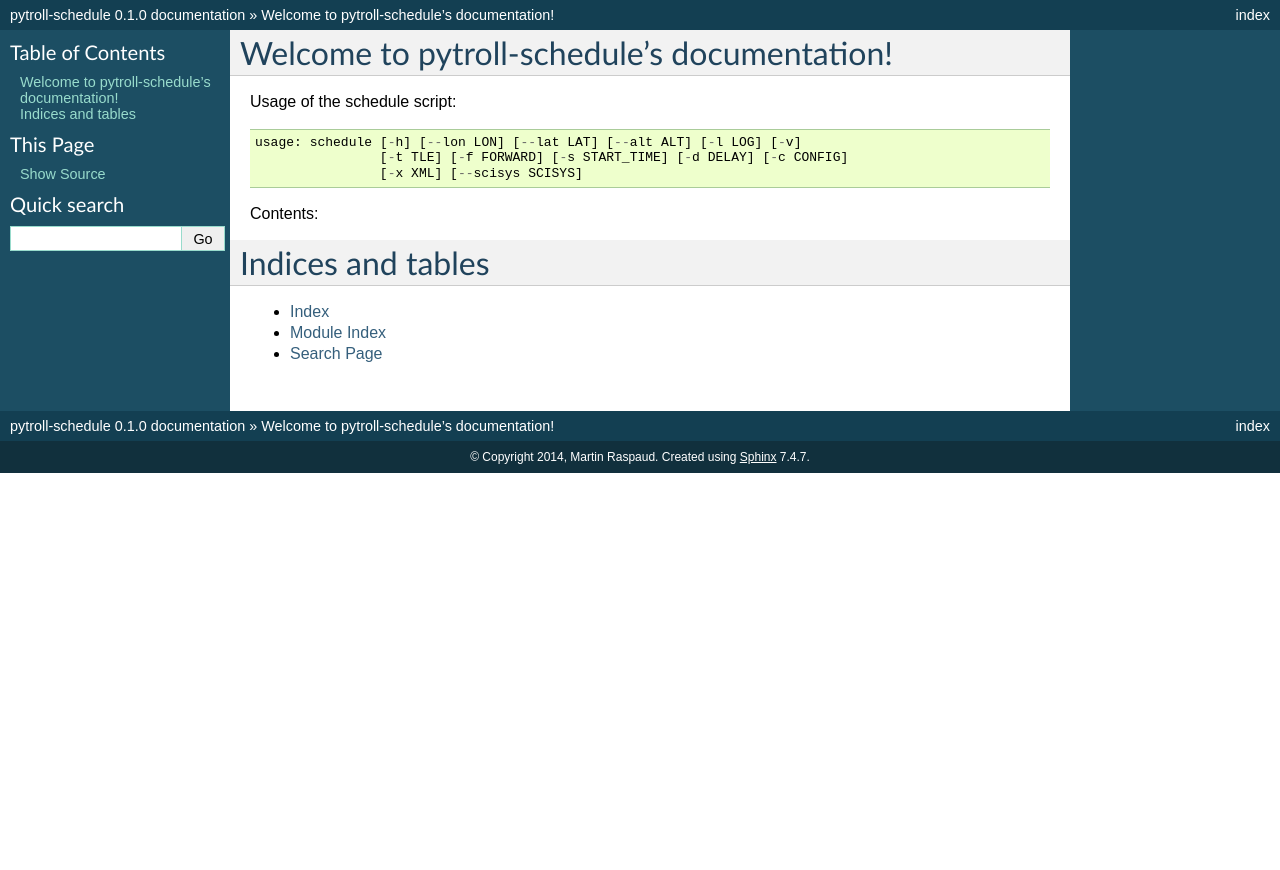
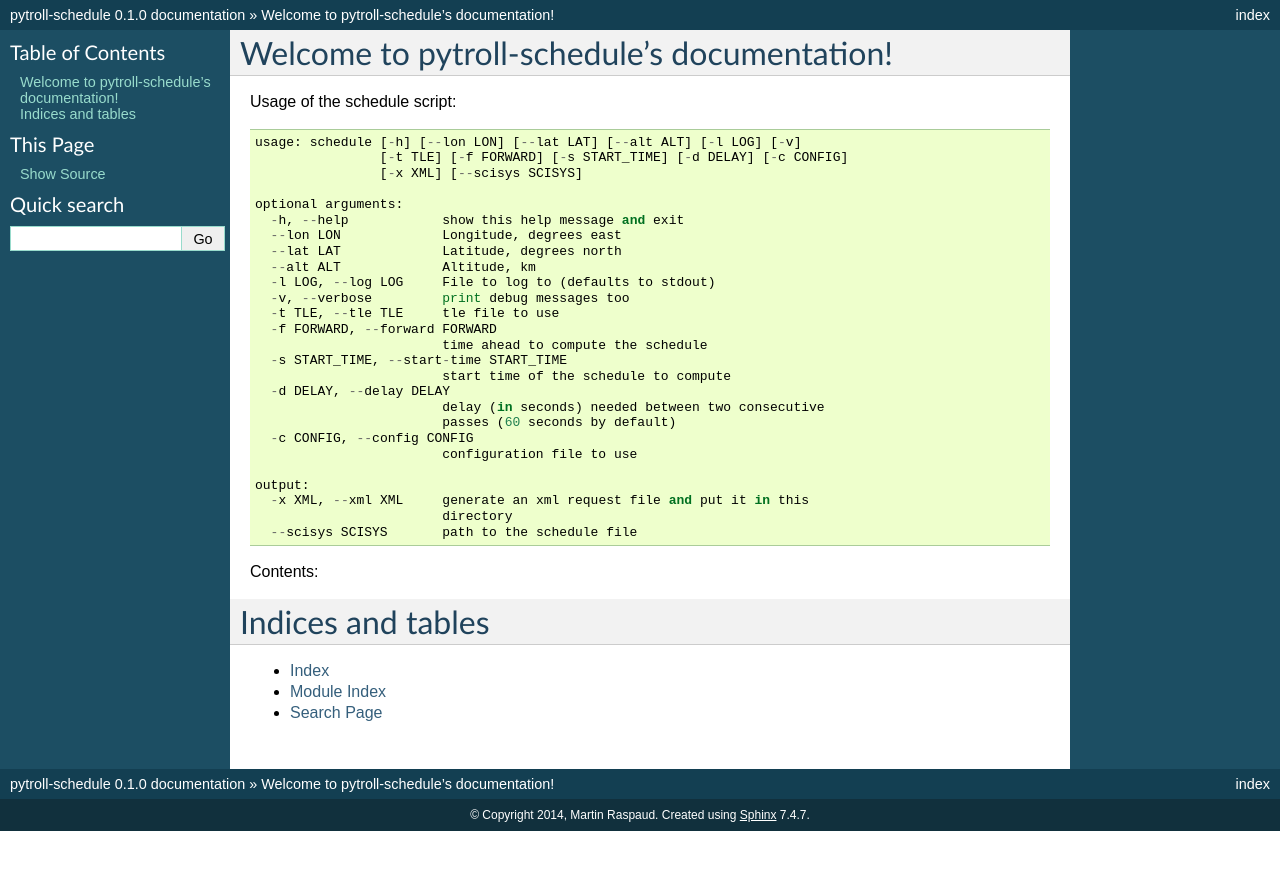
Before and after one commit to pytroll/pytroll-schedule, a Sphinx documentation site: the page built from docs/index.rst, in a window 1280 px wide. Shown: the top 870 px of the page. Built offline with Sphinx 7.4.7, drawn with Linux system fonts in a browser that asks for light colours; formulas are drawn with MathJax 3.

```diff
--- a/docs/index.rst
+++ b/docs/index.rst
@@ -12,6 +12,29 @@ Usage of the schedule script::
                   [-t TLE] [-f FORWARD] [-s START_TIME] [-d DELAY] [-c CONFIG]
                   [-x XML] [--scisys SCISYS]
 
+  optional arguments:
+    -h, --help            show this help message and exit
+    --lon LON             Longitude, degrees east
+    --lat LAT             Latitude, degrees north
+    --alt ALT             Altitude, km
+    -l LOG, --log LOG     File to log to (defaults to stdout)
+    -v, --verbose         print debug messages too
+    -t TLE, --tle TLE     tle file to use
+    -f FORWARD, --forward FORWARD
+                          time ahead to compute the schedule
+    -s START_TIME, --start-time START_TIME
+                          start time of the schedule to compute
+    -d DELAY, --delay DELAY
+                          delay (in seconds) needed between two consecutive
+                          passes (60 seconds by default)
+    -c CONFIG, --config CONFIG
+                          configuration file to use
+
+  output:
+    -x XML, --xml XML     generate an xml request file and put it in this
+                          directory
+    --scisys SCISYS       path to the schedule file
+
 
 Contents:
 
--- a/scheduler.cfg
+++ b/scheduler.cfg
@@ -11,6 +11,9 @@ longitude=16.148649
 latitude=58.581844
 # km
 altitude=0.052765
+area_file=/local_disk/usr/src/satprod/etc/areas.def
+area=euron1
+
 
 [metop-a]
 night=0.1
```
Also changed, not shown: setup.py (+9 -2 lines), 1 other file.
